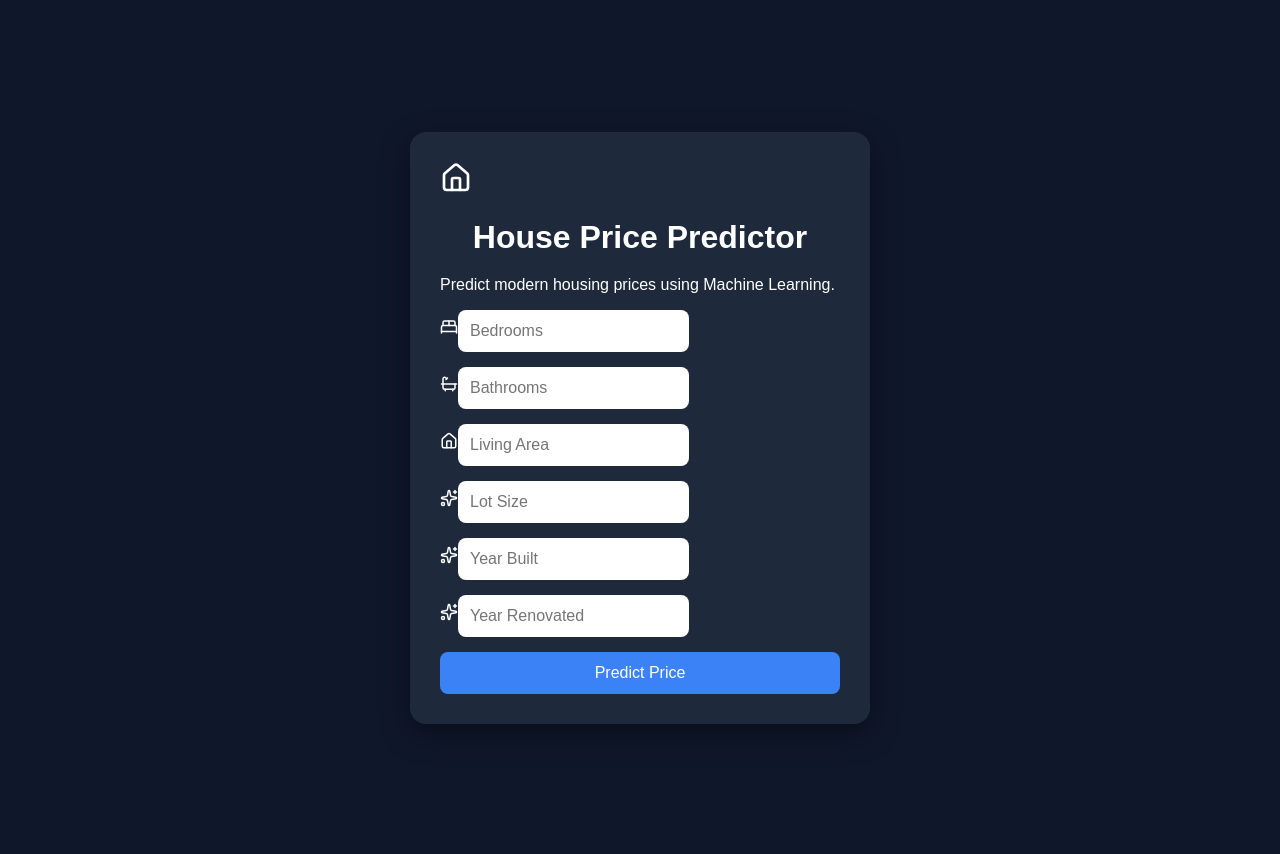
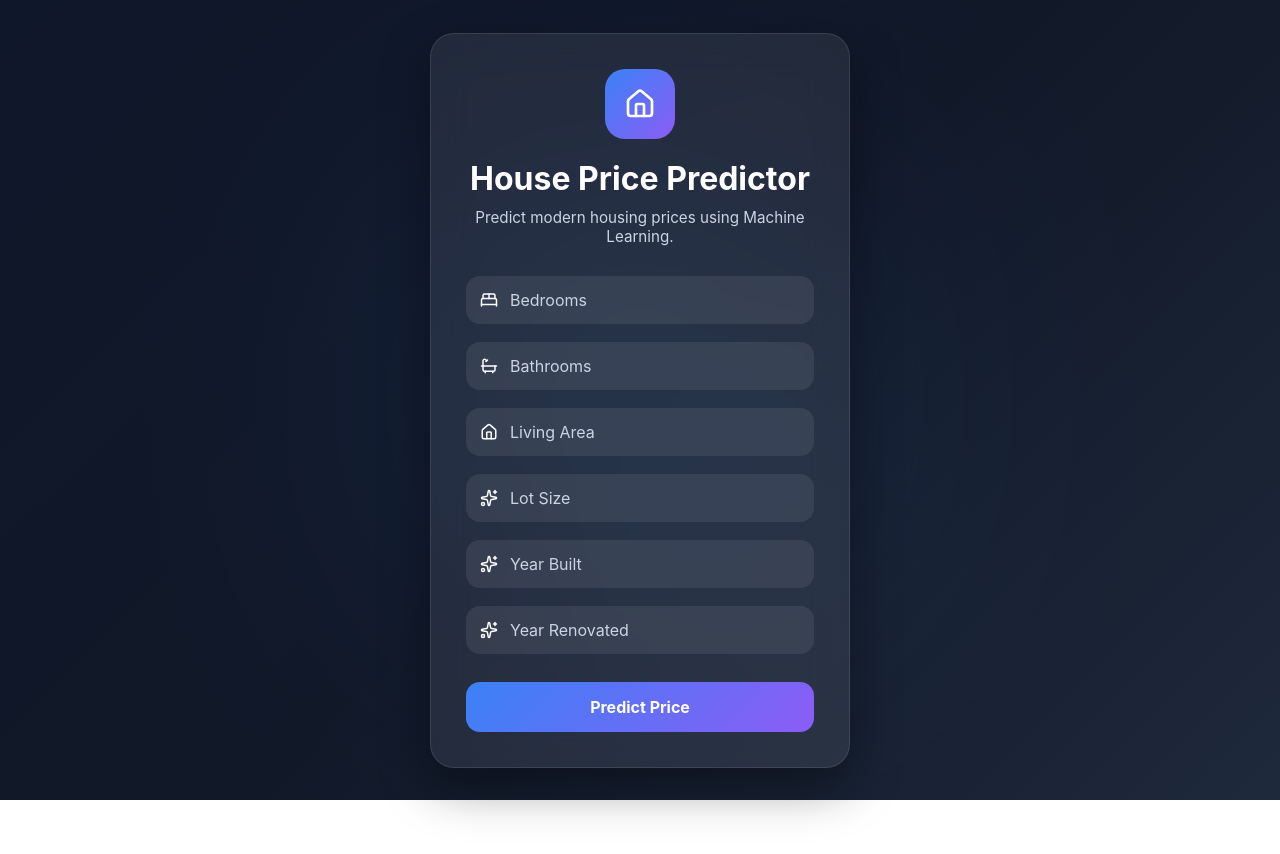
Before and after one commit to dman-Tgreat/House-price, a React (Vite) app in the folder Front-End/: page / in a window 1280 px wide. After the commit the page ends 800 px from the top, so only its background shows below. Built offline with nearby package versions, Linux system fonts and the light colour scheme.

Commit message:
Refactor styles for improved layout and visual effects

```diff
--- a/Front-End/package.json
+++ b/Front-End/package.json
@@ -10,6 +10,7 @@
     "preview": "vite preview"
   },
   "dependencies": {
+    "lucide-react": "^1.16.0",
     "react": "^19.2.6",
     "react-dom": "^19.2.6"
   },
--- a/Front-End/src/components/PredictionForm.jsx
+++ b/Front-End/src/components/PredictionForm.jsx
@@ -99,7 +99,7 @@ function PredictionForm() {
         </button>
         </form>
         {prediction && (
-          <div className="result-animate-result">
+          <div className="result">
             <h2>Estimated Price</h2>
             <p>${prediction}</p>
           </div>
--- a/Front-End/src/styles.css
+++ b/Front-End/src/styles.css
@@ -1,67 +1,179 @@
 * {
-  font-family: Arial, sans-serif;
+  margin: 0;
+  padding: 0;
+  box-sizing: border-box;
+  font-family: Inter, sans-serif;
 }
 
 body {
-  background: #0f172a;
-  color: white;
+  background: linear-gradient(135deg, #0f172a, #111827, #1e293b);
+  min-height: 100vh;
+  overflow-x: hidden;
 }
 
-.app-container {
+.page {
   min-height: 100vh;
   display: flex;
   justify-content: center;
   align-items: center;
-  padding: 20px;
+  padding: 30px;
+  position: relative;
+}
+
+.background-glow {
+  position: absolute;
+  width: 400px;
+  height: 400px;
+  background: #3b82f6;
+  filter: blur(150px);
+  opacity: 0.2;
+  border-radius: 50%;
 }
 
 .card {
-  width: 400px;
-  background: #1e293b;
-  padding: 30px;
-  border-radius: 16px;
-  box-shadow: 0 10px 30px rgba(0,0,0,0.4);
+  position: relative;
+  width: 420px;
+  padding: 35px;
+  border-radius: 24px;
+  background: rgba(255, 255, 255, 0.08);
+  backdrop-filter: blur(20px);
+  border: 1px solid rgba(255,255,255,0.1);
+  box-shadow: 0 20px 50px rgba(0,0,0,0.4);
+  color: white;
+  animation: fadeIn 0.6s ease;
 }
 
-.card h1 {
+.title-section {
   text-align: center;
-  margin-bottom: 20px;
+  margin-bottom: 30px;
+}
+
+.icon-wrapper {
+  width: 70px;
+  height: 70px;
+  margin: 0 auto 20px;
+  display: flex;
+  align-items: center;
+  justify-content: center;
+  border-radius: 20px;
+  background: linear-gradient(135deg, #3b82f6, #8b5cf6);
+}
+
+.title-section h1 {
+  font-size: 2rem;
+  margin-bottom: 10px;
+}
+
+.title-section p {
+  color: #cbd5e1;
+  font-size: 0.95rem;
 }
 
 form {
   display: flex;
   flex-direction: column;
-  gap: 15px;
+  gap: 18px;
 }
 
-input {
-  padding: 12px;
+.input-group {
+  display: flex;
+  align-items: center;
+  gap: 12px;
+  background: rgba(255,255,255,0.08);
+  padding: 14px;
+  border-radius: 14px;
+  transition: 0.3s ease;
+}
+
+.input-group:focus-within {
+  transform: translateY(-2px);
+  border: 1px solid #3b82f6;
+}
+.input-group input {
+  flex: 1;
+  background: transparent;
   border: none;
-  border-radius: 8px;
-  font-size: 16px;
+  outline: none;
+  color: white;
+  font-size: 1rem;
+}
+
+.input-group input::placeholder {
+  color: #cbd5e1;
 }
 
 button {
-  padding: 12px;
+  margin-top: 10px;
   border: none;
-  border-radius: 8px;
-  background: #3b82f6;
+  border-radius: 14px;
+  padding: 15px;
+  font-size: 1rem;
+  font-weight: bold;
   color: white;
-  font-size: 16px;
   cursor: pointer;
-  transition: 0.3s;
+  background: linear-gradient(135deg, #3b82f6, #8b5cf6);
+  transition: 0.3s ease;
 }
-
 button:hover {
-  background: #2563eb;
+  transform: translateY(-3px);
+  box-shadow: 0 10px 20px rgba(59,130,246,0.4);
 }
 
 .result {
-  margin-top: 20px;
-  padding: 15px;
-  border-radius: 10px;
-  background: #16a34a;
+  margin-top: 25px;
+  padding: 20px;
+  border-radius: 18px;
   text-align: center;
-  font-size: 20px;
+  background: rgba(16,185,129,0.15);
+  border: 1px solid rgba(16,185,129,0.4);
+}
+
+.result h2 {
+  margin-bottom: 10px;
+  color: #6ee7b7;
+}
+
+.result p {
+  font-size: 2rem;
   font-weight: bold;
 }
+.animate-result {
+  animation: popUp 0.5s ease;
+}
+
+.spinner {
+  width: 22px;
+  height: 22px;
+  border: 3px solid rgba(255, 255, 255, 0.3);
+  border-radius: 50%;
+  animation: spin 1s linear infinite ;
+  margin: 0 auto ;
+}
+
+@keyframes spin {
+  100% {
+    transform: rotate(360deg);
+  }
+}
+@keyframes popUp {
+  0% {
+    opacity: 0;
+    transform: scale(0.8);
+  }
+  100% {
+    opacity: 1;
+    transform: scale(1);
+  }
+}
+
+@keyframes fadeIn {
+  from {
+    opacity: 0;
+    transform: translateY(20px);
+  }
+  to {
+    opacity: 1;
+    transform: translateY(0);
+  }
+
+}
```
Also changed, not shown: 1 other file (tests, documents, lock files or other folders).
